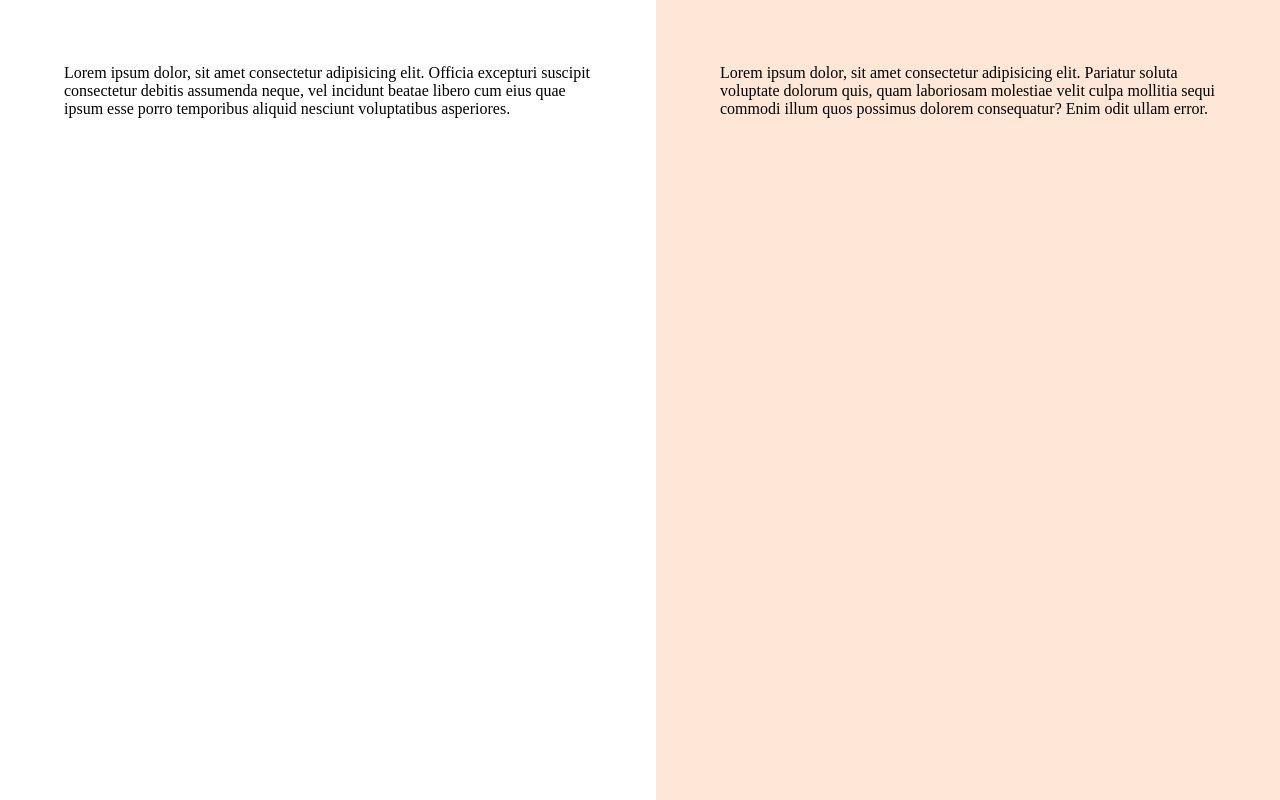
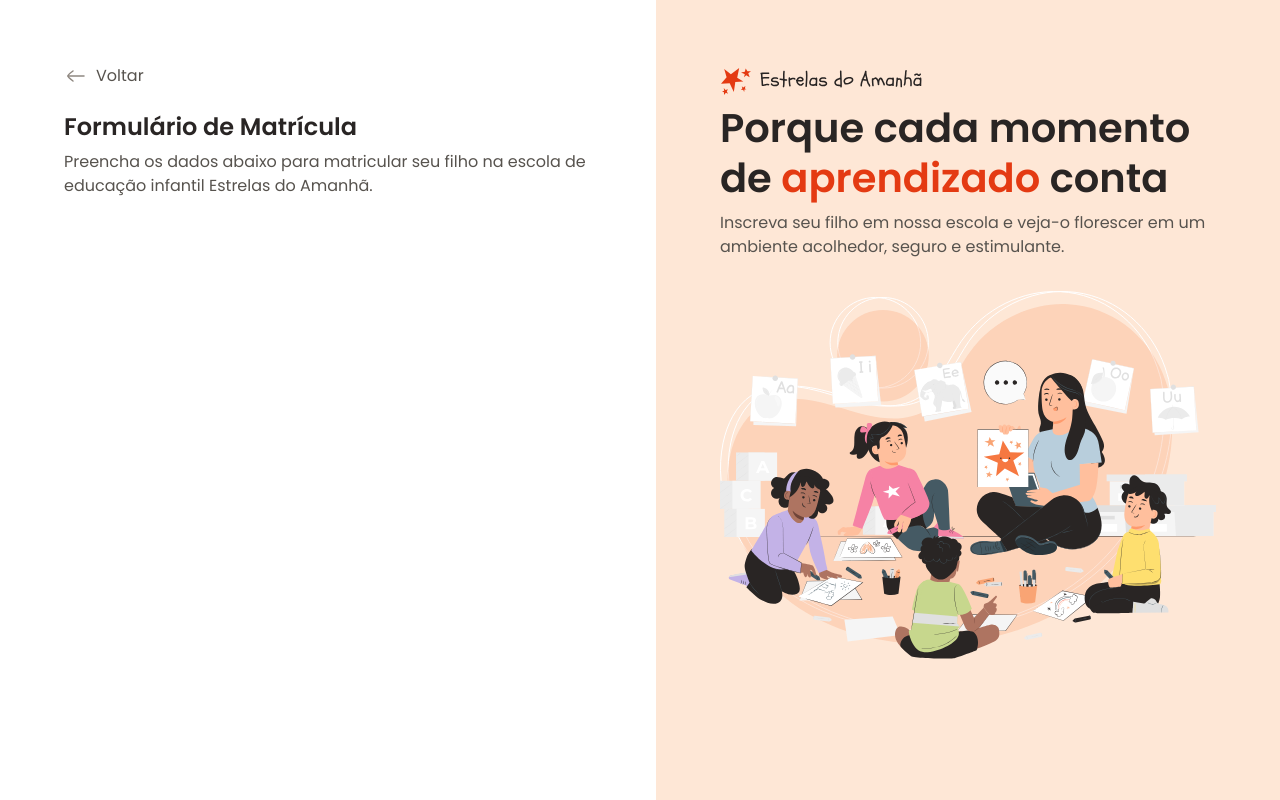
Before and after one commit to AlissonBeppler/formulario-de-matricula, a plain HTML site: page index.html in a window 1280 px wide. Drawn offline with Linux system fonts and the light colour scheme.

Commit message:
conteúdo aside e conteudo inicial do main

```diff
--- a/index.html
+++ b/index.html
@@ -14,12 +14,28 @@
   <div id="app">
     <main>
       <div class="main-container">
-        Lorem ipsum dolor, sit amet consectetur adipisicing elit. Officia excepturi suscipit consectetur debitis assumenda neque, vel incidunt beatae libero cum eius quae ipsum esse porro temporibus aliquid nesciunt voluptatibus asperiores.
+        <div class="back">
+          <img src="assets/icons/arrow-left-02.svg" alt="ícone de voltar">
+          <span>Voltar</span>
+        </div>
+
+        <h1>Formulário de Matrícula</h1>
+        <p>Preencha os dados abaixo para matricular seu filho na escola de educação infantil Estrelas do Amanhã.</p>
       </div>
     </main>
 
     <aside>
-      <div class="aside-container">Lorem ipsum dolor, sit amet consectetur adipisicing elit. Pariatur soluta voluptate dolorum quis, quam laboriosam molestiae velit culpa mollitia sequi commodi illum quos possimus dolorem consequatur? Enim odit ullam error.</div>
+      <div class="aside-container">
+        <header>
+          <img src="assets/logo.svg" alt="">
+          <h2>
+            Porque cada momento de <span> aprendizado </span> conta
+          </h2>
+          <p>Inscreva seu filho em nossa escola e veja-o florescer em um ambiente acolhedor, seguro e estimulante.</p>
+        </header>
+
+        <img src="assets/Illustration.svg" alt="Ilustração de uma professora com seus alunos">
+      </div>
     </aside>
   </div>
 </body>
--- a/styles/global.css
+++ b/styles/global.css
@@ -24,4 +24,16 @@
 
 body {
   overflow: hidden;
+
+  font: var(--text);
+  color: var(--text-secondary);
 }
+
+h1, h2 {
+  color: var(--text-primary);
+}
+
+img {
+  max-width: 100%;
+  height: auto;
+}
--- a/styles/layout.css
+++ b/styles/layout.css
@@ -15,6 +15,18 @@ main {
     max-width: 33rem;
     margin-left: auto;
   }
+
+  & .back {
+    display: flex;
+    align-items: center;
+    gap: .5rem;
+    margin-bottom: 1.5rem;
+  }
+
+  & h1 {
+    font: 600 1.5rem/1.25 var(--font-family);
+    margin-bottom: .5rem;
+  }
 }
 
 aside {
@@ -24,5 +36,18 @@ aside {
   & .aside-container {
     max-width: 31rem;
     margin-right: auto;
+
+    & > img {
+      margin-top: 2rem;
+    }
+  }
+
+  & h2 {
+    font: 600 2.5rem/1.25 var(--font-family);
+    margin-bottom: .5rem;
+
+    & span {
+      color: var(--text-highlight);
+    }
   }
 }
```
